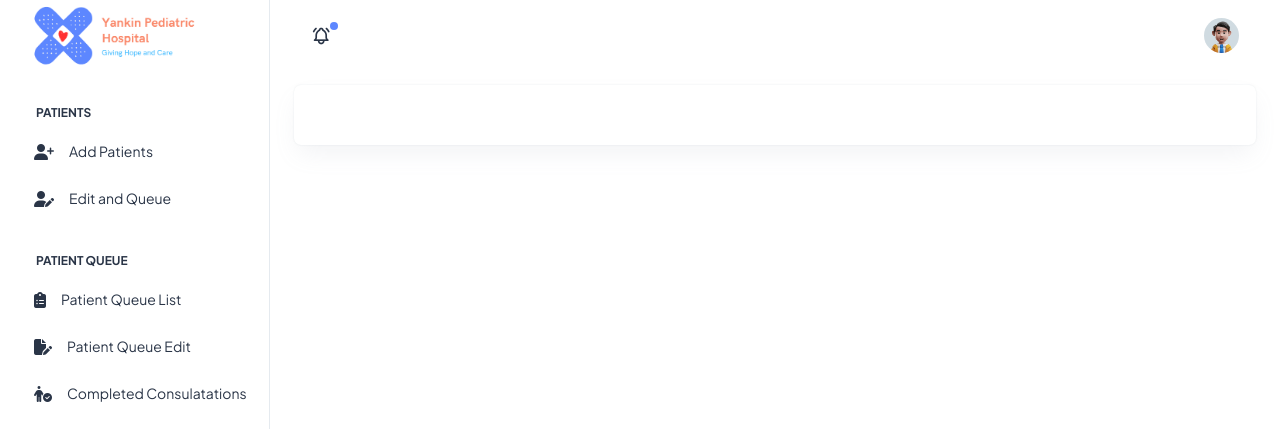
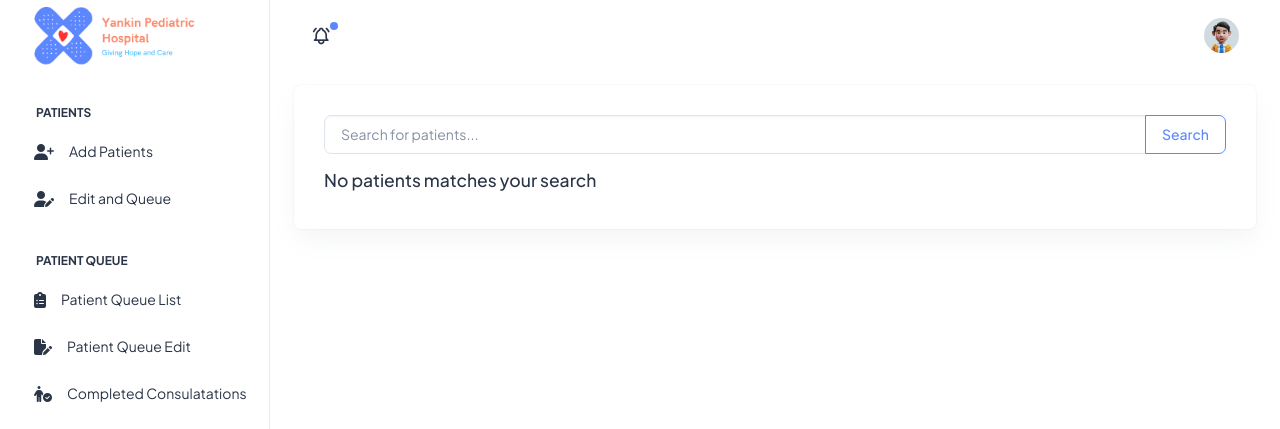
Before and after one commit to bobothaw/YankinOPDManagement, a Django app: page /ReceptionApp/patientlist/ in a window 1280 px wide. Shown: the top 429 px of the page. Run offline with Django 5.2, Linux system fonts and the light colour scheme; data that the repository does not hold is empty; some libraries are stand-ins or nearby versions.

Commit message:
Added no result return

```diff
--- a/YankinVENV/YankinPedOPDMS/ReceptionApp/models.py
+++ b/YankinVENV/YankinPedOPDMS/ReceptionApp/models.py
@@ -28,6 +28,7 @@ class WaitingList(models.Model):
     temperature = models.DecimalField(max_digits=5, decimal_places=2, null=True)
     weight = models.DecimalField(max_digits=5, decimal_places=2, null=True)
     blood_pressure = models.DecimalField(max_digits=20, decimal_places=2, null=True)
+    isReady = models.BooleanField(default=False)
     insert_by = models.ForeignKey(User, on_delete=models.CASCADE, related_name='waiting_lists_inserted')
     last_edit_by = models.ForeignKey(User, on_delete=models.CASCADE, related_name='waiting_lists_last_edited')
 
--- a/YankinVENV/YankinPedOPDMS/ReceptionApp/templates/ReceptionApp/reception-edit.html
+++ b/YankinVENV/YankinPedOPDMS/ReceptionApp/templates/ReceptionApp/reception-edit.html
@@ -58,8 +58,9 @@
     <button type="submit" class="btn btn-primary col-12">Edit</button>
 
   </form>
-{% elif patients %}
-    {% if success_message %}
+{% elif patients|length > 0 %}
+{% include "ReceptionApp/searchform.html" %}
+{% if success_message %}
     <div class="alert alert-success alert-dismissible fade show" role="alert">
         <strong>Success: </strong> {{success_message}}
         <button type="button" class="btn-close" data-bs-dismiss="alert" aria-label="Close"></button>
@@ -149,6 +150,9 @@
     </ul>
 
 </nav>
+{% elif patients|length == 0 %}
+{% include "ReceptionApp/searchform.html" %}
+<h5 class= "mt-3">No patients matches your search</h5>
 {% endif %}
 
 
```
Also changed, not shown: YankinVENV/YankinPedOPDMS/ReceptionApp/migrations/0004_waitinglist_isready.py (added).
